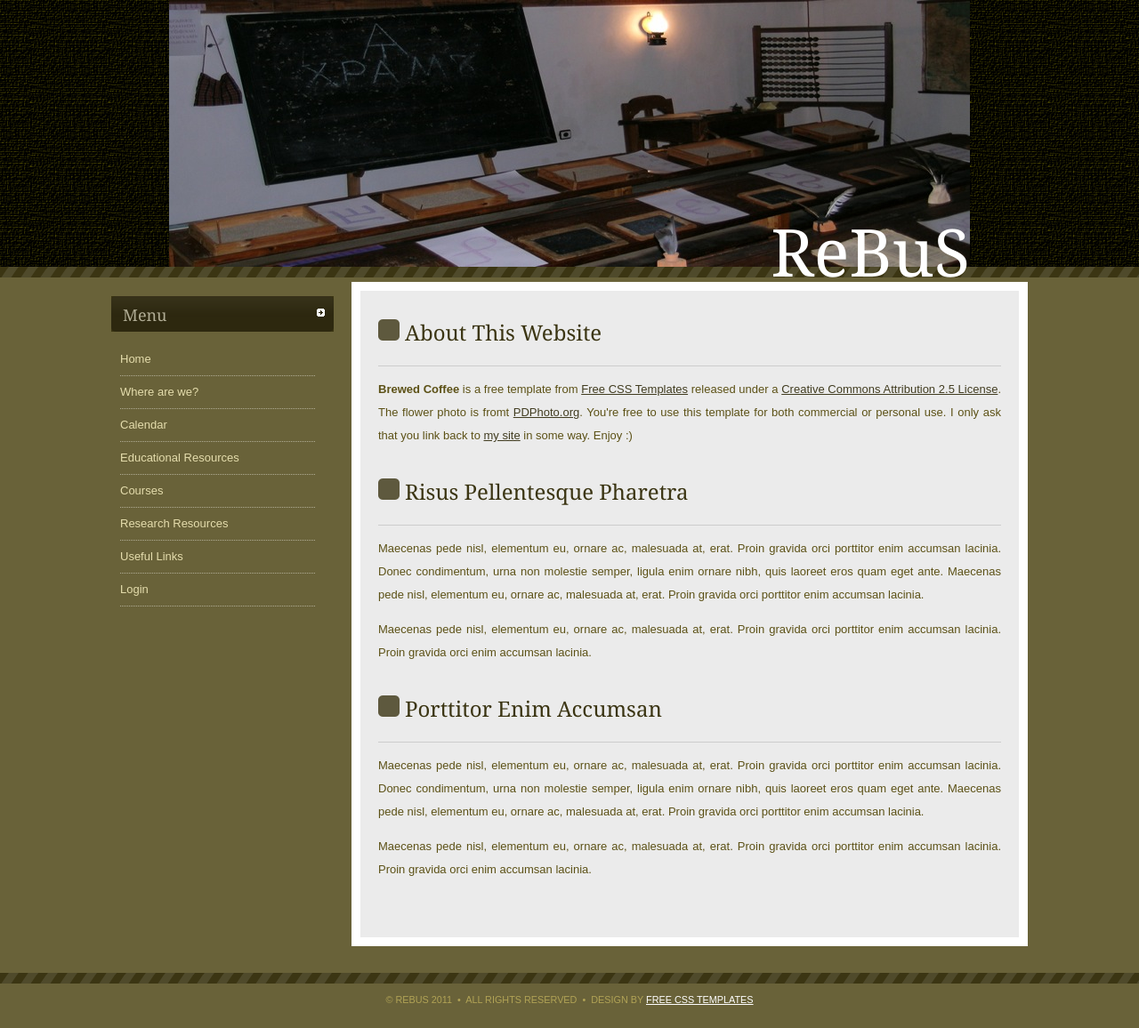
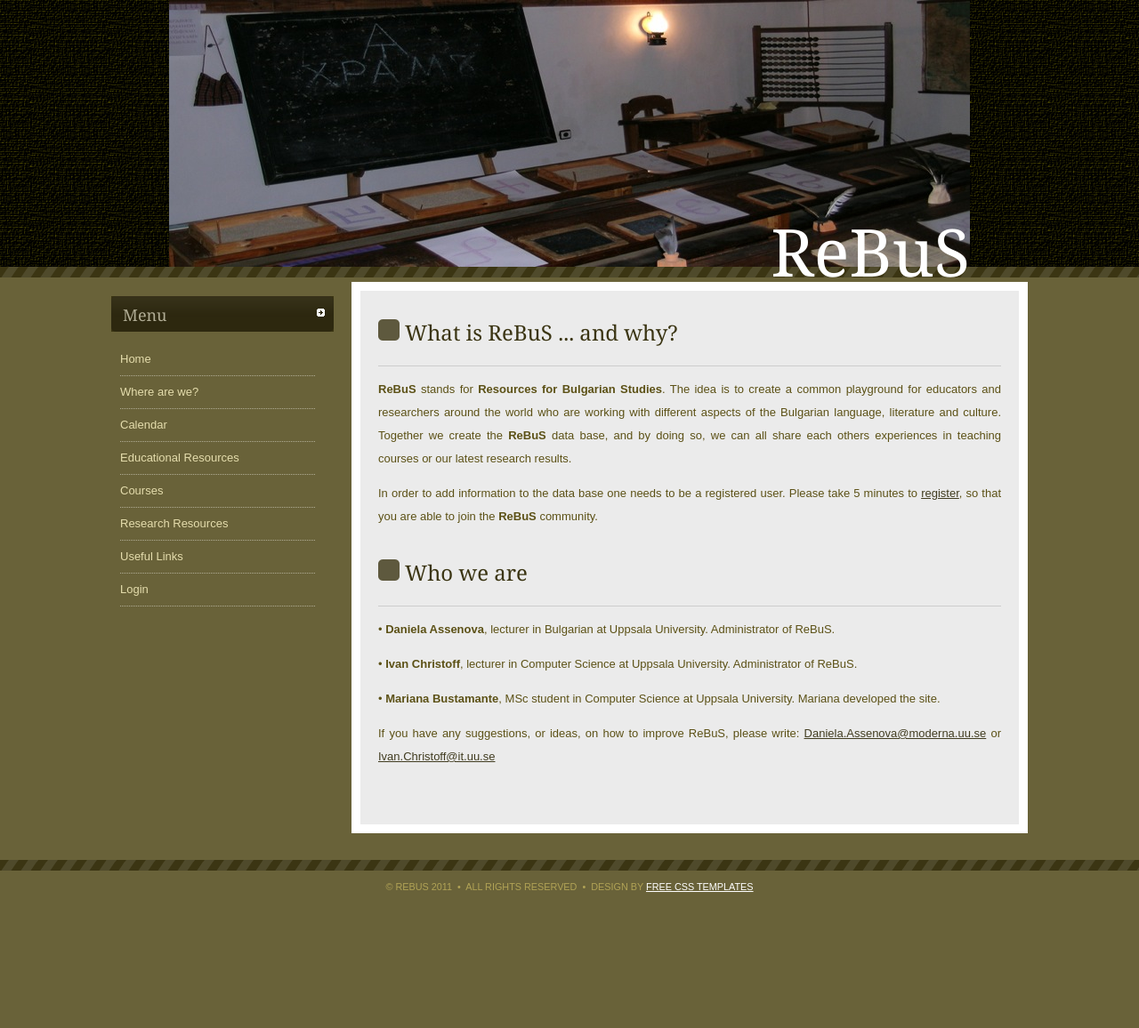
Before and after one commit to marianabb/REBUS, a Django app: template rebus_site/templates/home.html in a window 1280 px wide. Shown: the whole page at 89% size. After the commit the page ends 1003 px from the top, so only its background shows below. Run offline with Django 3.2, Linux system fonts and the light colour scheme; the template is opened without the code that fills it, so the values that code supplies are empty; parts of the project's set-up code (start-up, migrations or seed data) failed here and were passed over; some libraries are stand-ins or nearby versions.

Commit message:
Local settings and new home template.

```diff
--- a/rebus_site/templates/home.html
+++ b/rebus_site/templates/home.html
@@ -4,26 +4,22 @@
 
 {% block content %}
 		<div class="post">
-			<h1 class="title">About This Website</h1>
+			<h1 class="title">What is ReBuS ... and why?</h1>
             <p class="byline">&nbsp;</p>
 			<div class="entry">
-				<p><strong>Brewed Coffee </strong> is a free template from <a href="http://freecsstemplates.org/">Free CSS Templates</a> released under a <a href="http://creativecommons.org/licenses/by/2.5/">Creative Commons Attribution 2.5 License</a>. The flower photo is fromt <a href="http://www.pdphoto.org/">PDPhoto.org</a>. You're free to use this template for both commercial or personal use. I only ask that you link back to <a href="http://freecsstemplates.org/">my site</a> in some way. Enjoy :)</p>
+				<p><strong>ReBuS</strong> stands for <strong>Resources for Bulgarian Studies</strong>. The idea is to create a common playground for educators and researchers around the world who are working with different aspects of the Bulgarian language, literature and culture. Together we create the <strong>ReBuS</strong> data base, and by doing so, we can all share each others experiences in teaching courses or our latest research results. </p>
+
+<p>In order to add information to the data base one needs to be a registered user. Please take 5 minutes to <a href="/accounts/register/">register</a>, so that you are able to join the <strong>ReBuS</strong> community. </p>
 			</div>
 		</div>
 		<div class="post">
-			<h2 class="title">Risus Pellentesque Pharetra</h2>
+			<h2 class="title">Who we are</h2>
             <p class="byline">&nbsp;</p>
 			<div class="entry">
-				<p>Maecenas pede nisl, elementum eu, ornare ac, malesuada at, erat. Proin gravida orci porttitor enim accumsan lacinia. Donec condimentum, urna non molestie semper, ligula enim ornare nibh, quis laoreet eros quam eget ante. Maecenas pede nisl, elementum eu, ornare ac, malesuada at, erat. Proin gravida orci porttitor enim accumsan lacinia. </p>
-				<p>Maecenas pede nisl, elementum eu, ornare ac, malesuada at, erat. Proin gravida orci porttitor enim accumsan lacinia. Proin gravida orci  enim accumsan lacinia. </p>
-			</div>
-		</div>
-		<div class="post">
-			<h2 class="title">Porttitor Enim Accumsan</h2>
-            <p class="byline">&nbsp;</p>
-			<div class="entry">
-				<p>Maecenas pede nisl, elementum eu, ornare ac, malesuada at, erat. Proin gravida orci porttitor enim accumsan lacinia. Donec condimentum, urna non molestie semper, ligula enim ornare nibh, quis laoreet eros quam eget ante. Maecenas pede nisl, elementum eu, ornare ac, malesuada at, erat. Proin gravida orci porttitor enim accumsan lacinia. </p>
-				<p>Maecenas pede nisl, elementum eu, ornare ac, malesuada at, erat. Proin gravida orci porttitor enim accumsan lacinia. Proin gravida orci  enim accumsan lacinia. </p>
+				<p>&bull; <strong>Daniela Assenova</strong>, lecturer in Bulgarian at Uppsala University. Administrator of ReBuS.</p>
+				<p>&bull; <strong>Ivan Christoff</strong>, lecturer in Computer Science at Uppsala University. Administrator of ReBuS.</p>
+                <p>&bull; <strong>Mariana Bustamante</strong>, MSc student in Computer Science at Uppsala University. Mariana developed the site.</p>
+                <p>If you have any suggestions, or ideas, on how to improve ReBuS, please write: <a href="mailto:Daniela.Assenova@moderna.uu.se">Daniela.Assenova@moderna.uu.se</a> or <a href="mailto:Ivan.Christoff@it.uu.se">Ivan.Christoff@it.uu.se<a></p>
 			</div>
 		</div>
 {% endblock %}
--- a/rebus_site/urls.py
+++ b/rebus_site/urls.py
@@ -7,7 +7,6 @@ from registration.views import register
 from profilemgr import regbackend
 from profilemgr.forms import UserProfileForm
 import registration.backends.default.urls as regUrls
-import schedule.urls as schedUrls
 
 # Uncomment the next two lines to enable the admin:
 from django.contrib import admin
```
Also changed, not shown: rebus_site/local_settings.py (added, +46 -0 lines), rebus_site/settings.py (+12 -6 lines), rebus_site/rebus.db, 5 other files.
